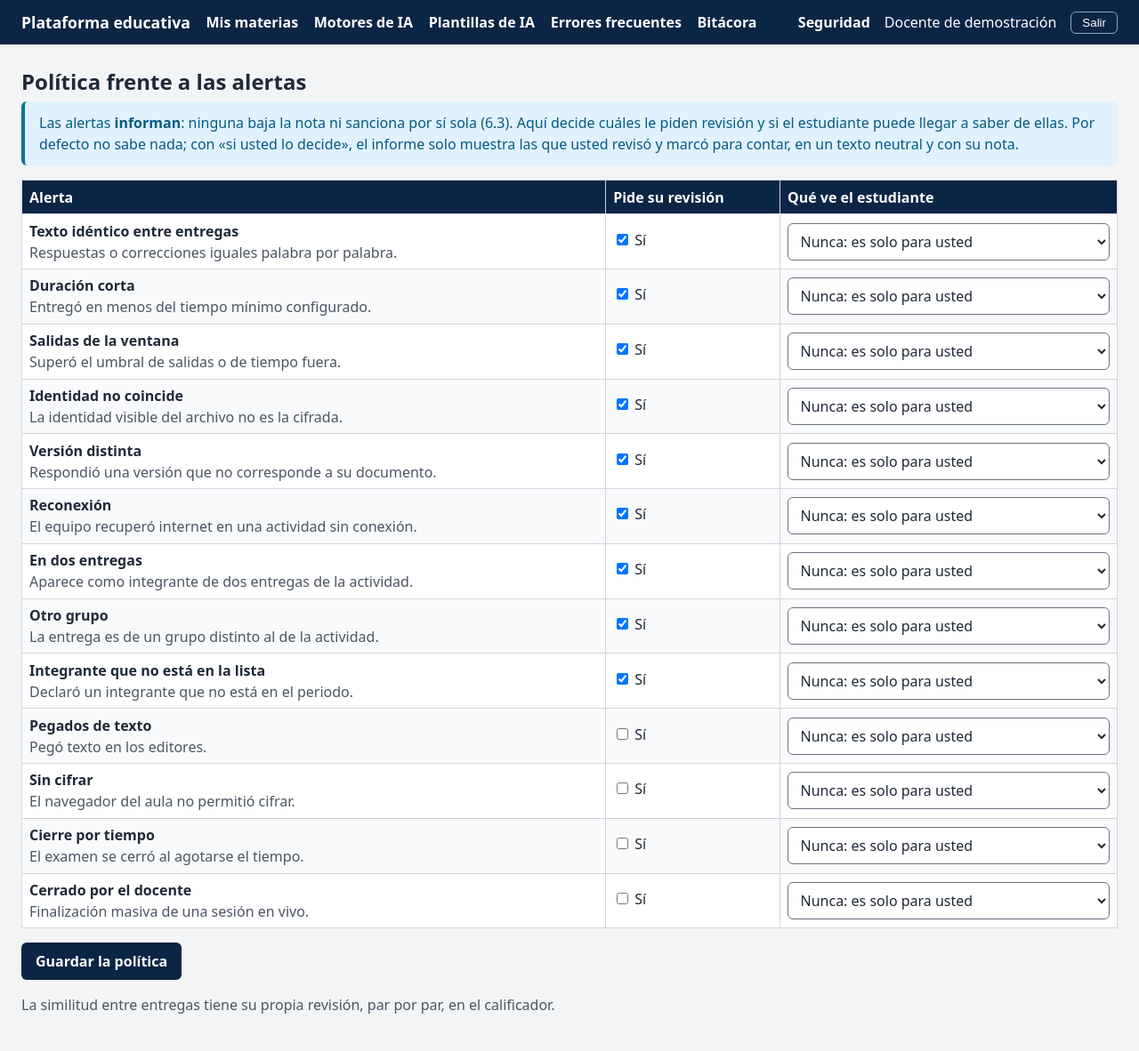
After one commit to logo3x/plataforma-docente, a Laravel app: page /politica-alertas in a window 1280 px wide. The commit adds this page. Shown: the whole page at 89% size. Run offline with Laravel 12, Linux system fonts and the light colour scheme; a user stored in the database is signed in; data comes from the database, SQL or seed files in the repository; parts of the project's set-up code (start-up, migrations or seed data) failed here and were passed over; some libraries are stand-ins or nearby versions.

Commit message:
Política frente a las alertas: revisión del docente y lo que sabe el estudiante (decisión pendiente 6)
- PoliticaAlertas: por tipo de alerta, si pide revisión (por defecto sí en las
  que pueden indicar algo serio) y qué ve el estudiante: nunca (por defecto,
  6.9.4) o lo que el docente decida al revisarla.
- Página de alertas por actividad: por revisar, revisadas e informativas; la
  revisión guarda decisión, nota, quién y cuándo, y vale para toda la entrega
  (las alertas personales, solo para su estudiante).
- Informe del estudiante: «Observaciones de la aplicación» con lo revisado e
  informado, en texto neutral y con la nota del docente; si la política vuelve a
  «nunca», deja de mostrarse. Ninguna alerta cambia la nota.
- Pendientes de revisión a la vista en el calificador; la política se enlaza
  desde las alertas y el panel de configuración.

Co-Authored-By: Claude Opus 5.5 <noreply@anthropic.com>
Claude-Session: https://claude.ai/code/session_014NhLnZcow8HJLmRK2jMrm7

```diff
--- a/app/Calificacion/InformeEstudiante.php
+++ b/app/Calificacion/InformeEstudiante.php
@@ -53,6 +53,8 @@ final class InformeEstudiante
             'comentarioNota' => $tablero ? $actividad->notas()->where('estudiante_id', $estudiante->id)->value('comentario') : null,
             // Solo sus propios reclamos, y solo los ya atendidos (6.5.6)
             'reclamos' => $actividad->reclamos()->where('estudiante_id', $estudiante->id)->where('estado', '!=', 'abierto')->oldest()->get(),
+            // Decisión 6: solo las alertas que el docente revisó y decidió contar (6.9.4 sigue siendo la regla por defecto)
+            'observaciones' => app(PoliticaAlertas::class)->paraInforme($entrega, $estudiante, $dictado->materia->docente),
             'generado' => now(),
         ];
     }
--- /dev/null
+++ b/app/Calificacion/PoliticaAlertas.php
@@ -0,0 +1,132 @@
+<?php
+
+namespace App\Calificacion;
+
+use App\Models\Actividad;
+use App\Models\Alerta;
+use App\Models\Entrega;
+use App\Models\Estudiante;
+use App\Models\User;
+use Illuminate\Support\Collection;
+
+/**
+ * Política frente a las alertas (decisión pendiente 6). Las alertas informan y nunca sancionan por sí solas
+ * (6.3). El docente define, por tipo, si la alerta pide su revisión y si el estudiante puede llegar a saber de
+ * ella. Por defecto no sabe nada (6.9.4); con «tras revisión», el informe solo muestra lo que el docente
+ * revisó y decidió contar, en un texto neutral y con su nota. Ninguna alerta cambia la nota.
+ */
+final class PoliticaAlertas
+{
+    /** tipo => [nombre, por qué importa, requiere revisión por defecto] */
+    public const TIPOS = [
+        'texto_identico' => ['Texto idéntico entre entregas', 'Respuestas o correcciones iguales palabra por palabra.', true],
+        'duracion_anomala' => ['Duración corta', 'Entregó en menos del tiempo mínimo configurado.', true],
+        'salidas' => ['Salidas de la ventana', 'Superó el umbral de salidas o de tiempo fuera.', true],
+        'manipulado' => ['Identidad no coincide', 'La identidad visible del archivo no es la cifrada.', true],
+        'version_no_coincide' => ['Versión distinta', 'Respondió una versión que no corresponde a su documento.', true],
+        'reconexion' => ['Reconexión', 'El equipo recuperó internet en una actividad sin conexión.', true],
+        'estudiante_en_dos_entregas' => ['En dos entregas', 'Aparece como integrante de dos entregas de la actividad.', true],
+        'grupo_no_cuadra' => ['Otro grupo', 'La entrega es de un grupo distinto al de la actividad.', true],
+        'integrante_desconocido' => ['Integrante que no está en la lista', 'Declaró un integrante que no está en el periodo.', true],
+        'pegados' => ['Pegados de texto', 'Pegó texto en los editores.', false],
+        'sin_cifrar' => ['Sin cifrar', 'El navegador del aula no permitió cifrar.', false],
+        'cierre_automatico' => ['Cierre por tiempo', 'El examen se cerró al agotarse el tiempo.', false],
+        'cierre_docente' => ['Cerrado por el docente', 'Finalización masiva de una sesión en vivo.', false],
+    ];
+
+    public const INFORMAR = ['nunca' => 'Nunca: es solo para usted', 'tras_revision' => 'Si usted lo decide al revisarla'];
+
+    public const DECISIONES = ['sin_consecuencia' => 'Revisada: sin consecuencia', 'conversada' => 'Se conversó con el estudiante', 'ajuste' => 'Se ajustó la nota (en el registro)'];
+
+    /** Lo que integra a todos los de la entrega; las demás son de un estudiante en particular. */
+    private const PERSONALES = ['estudiante_en_dos_entregas', 'integrante_desconocido'];
+
+    /** @return array<string, array{revisar: bool, informar: string}> */
+    public function de(User $docente): array
+    {
+        $g = $docente->politica_alertas ?? [];
+
+        return collect(self::TIPOS)->mapWithKeys(fn ($t, $tipo) => [$tipo => [
+            'revisar' => (bool) ($g[$tipo]['revisar'] ?? $t[2]),
+            'informar' => array_key_exists($g[$tipo]['informar'] ?? '', self::INFORMAR) ? $g[$tipo]['informar'] : 'nunca',
+        ]])->all();
+    }
+
+    public function guardar(User $docente, array $d): void
+    {
+        $docente->forceFill(['politica_alertas' => collect(self::TIPOS)->mapWithKeys(fn ($t, $tipo) => [$tipo => [
+            'revisar' => (bool) ($d[$tipo]['revisar'] ?? false),
+            'informar' => array_key_exists($d[$tipo]['informar'] ?? '', self::INFORMAR) ? $d[$tipo]['informar'] : 'nunca',
+        ]])->all()])->save();
+    }
+
+    /** Alertas de la actividad, una por tipo y entrega, separadas en por revisar, revisadas e informativas. */
+    public function deActividad(Actividad $actividad, User $docente): array
+    {
+        $politica = $this->de($docente);
+        $alertas = Alerta::query()->where('actividad_id', $actividad->id)->with('entrega.integrantes', 'estudiante', 'revisor')->latest()->get()
+            ->unique(fn ($a) => $a->tipo.'|'.$a->entrega_id.'|'.(in_array($a->tipo, self::PERSONALES, true) ? $a->estudiante_id : ''))->values();
+        $revisable = fn ($a) => $politica[$a->tipo]['revisar'] ?? false;
+
+        return [
+            'por_revisar' => $alertas->filter(fn ($a) => $revisable($a) && $a->revisada_en === null)->values(),
+            'revisadas' => $alertas->whereNotNull('revisada_en')->values(),
+            'informativas' => $alertas->filter(fn ($a) => ! $revisable($a) && $a->revisada_en === null)->values(),
+            'politica' => $politica,
+        ];
+    }
+
+    public function pendientes(Actividad $actividad, User $docente): int
+    {
+        return $this->deActividad($actividad, $docente)['por_revisar']->count();
+    }
+
+    /** El docente revisa: su decisión, su nota y si se le informa al estudiante (solo si la política lo permite). */
+    public function revisar(Alerta $alerta, User $docente, string $decision, ?string $nota, bool $informar): void
+    {
+        $informar = $informar && ($this->de($docente)[$alerta->tipo]['informar'] ?? 'nunca') === 'tras_revision';
+        // Revisar una alerta de la entrega es revisarla para todos sus integrantes
+        Alerta::query()->where('actividad_id', $alerta->actividad_id)->where('tipo', $alerta->tipo)->where('entrega_id', $alerta->entrega_id)
+            ->when(in_array($alerta->tipo, self::PERSONALES, true), fn ($q) => $q->where('estudiante_id', $alerta->estudiante_id))
+            ->update(['revisada_en' => now(), 'revisada_por' => $docente->id, 'decision' => $decision,
+                'nota_docente' => filled($nota) ? trim($nota) : null, 'informar' => $informar]);
+    }
+
+    /** Lo que el informe del estudiante muestra: solo lo revisado e informado, y si la política todavía lo permite. */
+    public function paraInforme(?Entrega $entrega, Estudiante $e, User $docente): Collection
+    {
+        if ($entrega === null) {
+            return collect();
+        }
+        $politica = $this->de($docente);
+
+        return Alerta::query()->where('entrega_id', $entrega->id)->whereNotNull('revisada_en')->where('informar', true)->get()
+            ->filter(fn ($a) => ($politica[$a->tipo]['informar'] ?? 'nunca') === 'tras_revision')
+            ->filter(fn ($a) => ! in_array($a->tipo, self::PERSONALES, true) || $a->estudiante_id === $e->id)
+            ->unique('tipo')->map(fn ($a) => ['texto' => self::textoNeutral($a), 'nota' => $a->nota_docente])->values();
+    }
+
+    /** Lo que pasó, sin juicio: el estudiante lee el hecho y la nota del docente, no una acusación. */
+    public static function textoNeutral(Alerta $a): string
+    {
+        $d = $a->datos ?? [];
+
+        return match ($a->tipo) {
+            'salidas' => 'Durante el examen se registraron '.($d['cantidad'] ?? '?').' salidas de la ventana, '.($d['segundos'] ?? '?').' segundos en total.',
+            'duracion_anomala' => 'La entrega se hizo en '.(($d['segundos'] ?? 0) < 90 ? 'menos de dos minutos' : round(($d['segundos'] ?? 0) / 60).' minutos')
+                .', menos que el tiempo mínimo previsto para la actividad.',
+            'texto_identico' => 'Una de sus respuestas coincide palabra por palabra con la de otra entrega.',
+            'pegados' => 'Se pegó texto en el examen '.($d['cantidad'] ?? '').' vez/veces.',
+            'manipulado' => 'La identidad del archivo entregado no coincidía con la registrada dentro del examen.',
+            'version_no_coincide' => 'La versión del examen respondida no es la que corresponde a su documento.',
+            'reconexion' => 'El equipo recuperó la conexión a internet durante un examen que debía hacerse sin conexión.',
+            'estudiante_en_dos_entregas' => 'Usted aparece como integrante de dos entregas de esta actividad.',
+            'grupo_no_cuadra' => 'La entrega llegó de un grupo distinto al de la actividad.',
+            'integrante_desconocido' => 'La entrega declaró un integrante que no está en la lista del curso.',
+            'sin_cifrar' => 'El navegador del equipo no permitió cifrar la entrega.',
+            'cierre_automatico' => 'El examen se cerró al agotarse el tiempo.',
+            'cierre_docente' => 'El docente finalizó el examen para todo el grupo.',
+            default => 'La entrega tuvo una observación.',
+        };
+    }
+}
--- /dev/null
+++ b/app/Http/Controllers/AlertasController.php
@@ -0,0 +1,47 @@
+<?php
+
+namespace App\Http\Controllers;
+
+use App\Calificacion\PoliticaAlertas;
+use App\Models\Actividad;
+use App\Models\Alerta;
+use Illuminate\Http\RedirectResponse;
+use Illuminate\Http\Request;
+use Illuminate\Support\Facades\Gate;
+use Illuminate\Validation\Rule;
+use Illuminate\View\View;
+
+/** Política frente a las alertas y su revisión por actividad (decisión pendiente 6). */
+class AlertasController extends Controller
+{
+    public function __construct(private readonly PoliticaAlertas $politica) {}
+
+    public function politica(Request $request): View
+    {
+        return view('alertas.politica', ['politica' => $this->politica->de($request->user())]);
+    }
+
+    public function guardarPolitica(Request $request): RedirectResponse
+    {
+        $this->politica->guardar($request->user(), (array) $request->input('politica', []));
+
+        return back()->with('estado', 'Política de alertas guardada. Rige para todas sus actividades, también las ya calificadas.');
+    }
+
+    public function index(Request $request, Actividad $actividad): View
+    {
+        Gate::authorize('gestionar', $actividad->componente->division->dictado);
+
+        return view('alertas.actividad', ['actividad' => $actividad->load('componente.division.dictado.materia')] + $this->politica->deActividad($actividad, $request->user()));
+    }
+
+    public function revisar(Request $request, Alerta $alerta): RedirectResponse
+    {
+        Gate::authorize('gestionar', $alerta->actividad->componente->division->dictado);
+        $d = $request->validate(['decision' => ['required', Rule::in(array_keys(PoliticaAlertas::DECISIONES))],
+            'nota' => ['nullable', 'string', 'max:500'], 'informar' => ['boolean']]);
+        $this->politica->revisar($alerta, $request->user(), $d['decision'], $d['nota'] ?? null, (bool) ($d['informar'] ?? false));
+
+        return back()->with('estado', 'Alerta revisada.');
+    }
+}
--- a/app/Models/User.php
+++ b/app/Models/User.php
@@ -31,6 +31,7 @@ class User extends Authenticatable
             'password' => 'hashed',
             'perfil_ia' => 'array',
             'catalogo_errores_en' => 'datetime',
+            'politica_alertas' => 'array',
         ];
     }
 
--- /dev/null
+++ b/resources/views/alertas/politica.blade.php
@@ -0,0 +1,25 @@
+@php($P = \App\Calificacion\PoliticaAlertas::class)
+<x-app titulo="Política de alertas">
+    <h1>Política frente a las alertas</h1>
+    <div class="aviso aviso-info" role="note">Las alertas <strong>informan</strong>: ninguna baja la nota ni sanciona por sí sola (6.3).
+        Aquí decide cuáles le piden revisión y si el estudiante puede llegar a saber de ellas. Por defecto no sabe nada;
+        con «si usted lo decide», el informe solo muestra las que usted revisó y marcó para contar, en un texto neutral y con su nota.</div>
+    <form method="POST" action="{{ route('alertas.politica.guardar') }}">@csrf @method('PUT')
+        <div class="tabla-notas"><table>
+            <thead><tr><th>Alerta</th><th>Pide su revisión</th><th>Qué ve el estudiante</th></tr></thead>
+            <tbody>
+                @foreach ($P::TIPOS as $tipo => [$nombre, $porque])
+                    <tr>
+                        <td><strong>{{ $nombre }}</strong><div class="suave">{{ $porque }}</div></td>
+                        <td><label style="font-weight:normal"><input type="hidden" name="politica[{{ $tipo }}][revisar]" value="0">
+                            <input type="checkbox" name="politica[{{ $tipo }}][revisar]" value="1" @checked($politica[$tipo]['revisar'])> Sí</label></td>
+                        <td><select name="politica[{{ $tipo }}][informar]" aria-label="Qué ve el estudiante de «{{ $nombre }}»">
+                            @foreach ($P::INFORMAR as $k => $t)<option value="{{ $k }}" @selected($politica[$tipo]['informar'] === $k)>{{ $t }}</option>@endforeach</select></td>
+                    </tr>
+                @endforeach
+            </tbody>
+        </table></div>
+        <p><button class="boton" type="submit">Guardar la política</button></p>
+    </form>
+    <p class="suave">La similitud entre entregas tiene su propia revisión, par por par, en el calificador.</p>
+</x-app>
--- a/resources/views/calificador/ver.blade.php
+++ b/resources/views/calificador/ver.blade.php
@@ -85,7 +85,9 @@
     @if ($filas->isEmpty())
         <div class="tarjeta vacio"><strong>Aún no hay entregas procesadas.</strong>Suba los archivos que generó el examen al finalizar.</div>
     @else
-        <p class="suave">Las alertas informan; ninguna sanciona por sí sola. Esta planilla no se proyecta en el aula.</p>
+        @php($porRevisar = app(\App\Calificacion\PoliticaAlertas::class)->pendientes($actividad, auth()->user()))
+        <p class="suave">Las alertas informan; ninguna sanciona por sí sola. Esta planilla no se proyecta en el aula.
+            <a href="{{ route('alertas.actividad', $actividad) }}">{{ $porRevisar ? "Revisar las alertas ({$porRevisar} pendientes)" : 'Ver las alertas' }}</a></p>
         <div class="tabla-notas"><table>
             <thead><tr><th>Estudiante(s)</th><th class="num">Duración</th><th class="num">Puntaje servidor</th><th>Pendiente</th><th class="num">Nota</th><th>Alertas</th><th></th></tr></thead>
             <tbody>
--- a/resources/views/configuracion/editar.blade.php
+++ b/resources/views/configuracion/editar.blade.php
@@ -37,7 +37,7 @@
                 <div class="campo"><label for="umbral_salidas_segundos">… o desde cuántos segundos fuera en total</label><input id="umbral_salidas_segundos" name="umbral_salidas_segundos" type="number" min="5" max="3600" value="{{ old('umbral_salidas_segundos', $c['umbral_salidas_segundos']) }}"></div>
                 <div class="campo"><label for="duracion_minima_minutos">Marcar como anómala una duración menor a (minutos)</label><input id="duracion_minima_minutos" name="duracion_minima_minutos" type="number" min="1" max="600" value="{{ old('duracion_minima_minutos', $c['duracion_minima_minutos']) }}" placeholder="sin mínimo"></div>
             </div>
-            <p class="suave" style="margin:0">Las alertas informan; no bajan la nota por sí solas.</p>
+            <p class="suave" style="margin:0">Las alertas informan; no bajan la nota por sí solas. Cuáles revisa y qué sabe el estudiante: <a href="{{ route('alertas.politica') }}">política de alertas</a>.</p>
         </section>
 
         <section class="tarjeta">
--- a/routes/web.php
+++ b/routes/web.php
@@ -1,5 +1,6 @@
 <?php
 
+use App\Http\Controllers\AlertasController;
 use App\Http\Controllers\ApunteController;
 use App\Http\Controllers\BitacoraController;
 use App\Http\Controllers\Calificador\ResultadosNavegadorController;
@@ -192,6 +193,10 @@ Route::middleware('auth')->group(function () {
     Route::post('/generaciones/{generacion}/aprobar', [GeneracionBancoController::class, 'aprobar'])->name('generacion.aprobar');
     Route::post('/generaciones/{generacion}/descartar', [GeneracionBancoController::class, 'descartar'])->name('generacion.descartar');
 
+    Route::get('/politica-alertas', [AlertasController::class, 'politica'])->name('alertas.politica');
+    Route::put('/politica-alertas', [AlertasController::class, 'guardarPolitica'])->name('alertas.politica.guardar');
+    Route::get('/calificador/actividades/{actividad}/alertas', [AlertasController::class, 'index'])->name('alertas.actividad');
+    Route::post('/alertas/{alerta}/revisar', [AlertasController::class, 'revisar'])->name('alertas.revisar');
     Route::get('/bitacora', [BitacoraController::class, 'index'])->name('bitacora.index');
     Route::get('/bitacora/anexo-b.md', [BitacoraController::class, 'anexo'])->name('bitacora.anexo');
     Route::post('/bitacora', [BitacoraController::class, 'store'])->name('bitacora.store');
```
Also changed, not shown: app/Models/Alerta.php (+6 -1 lines), resources/views/alertas/actividad.blade.php (added, +47 -0 lines), resources/views/informe/estudiante.blade.php (+7 -0 lines), tests/Feature/PoliticaAlertasTest.php (added, +118 -0 lines), README.md, database/migrations/2026_12_22_000001_politica_de_alertas.php (added).
